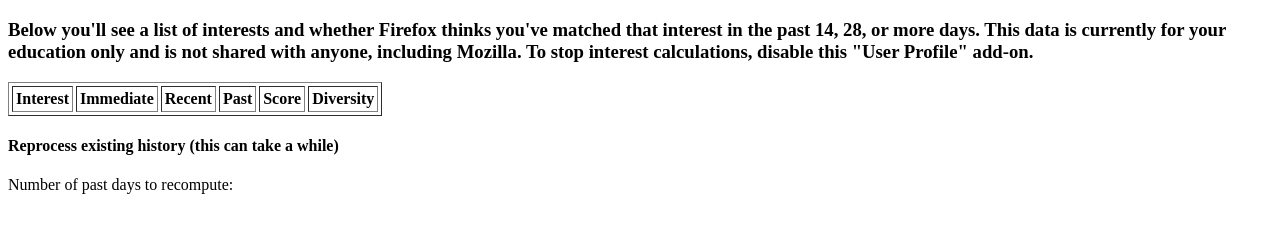
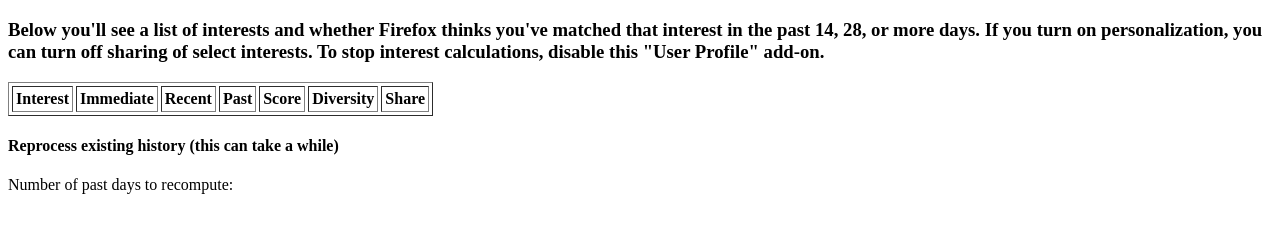
Before and after one commit to mozilla/interest-dashboard, a website: page data/index.html in a window 1280 px wide. Shown: the part 61-294 px from the top of the page. Drawn offline with Linux system fonts and the light colour scheme.

Commit message:
Allow users to see share settings for interests and unshare/share them.

```diff
--- a/data/index.html
+++ b/data/index.html
@@ -9,9 +9,9 @@
 <h1>Welcome to a prototype of your User Profile</h1>
 
 <h3>Below you'll see a list of interests and whether Firefox thinks you've
-matched that interest in the past 14, 28, or more days. This data is currently
-for your education only and is not shared with anyone, including Mozilla. To
-stop interest calculations, disable this "User Profile" add-on.</h3>
+matched that interest in the past 14, 28, or more days. If you turn on
+personalization, you can turn off sharing of select interests. To stop interest
+calculations, disable this "User Profile" add-on.</h3>
 
 <table id="interestTable" cellspacing="3" cellpadding="3" border="1">
   <tr>
@@ -21,6 +21,7 @@
     <th>Past</th>
     <th>Score</th>
     <th>Diversity</th>
+    <th>Share</th>
   </tr>
 </table>
 
```
Also changed, not shown: data/profile.js (+12 -2 lines).
